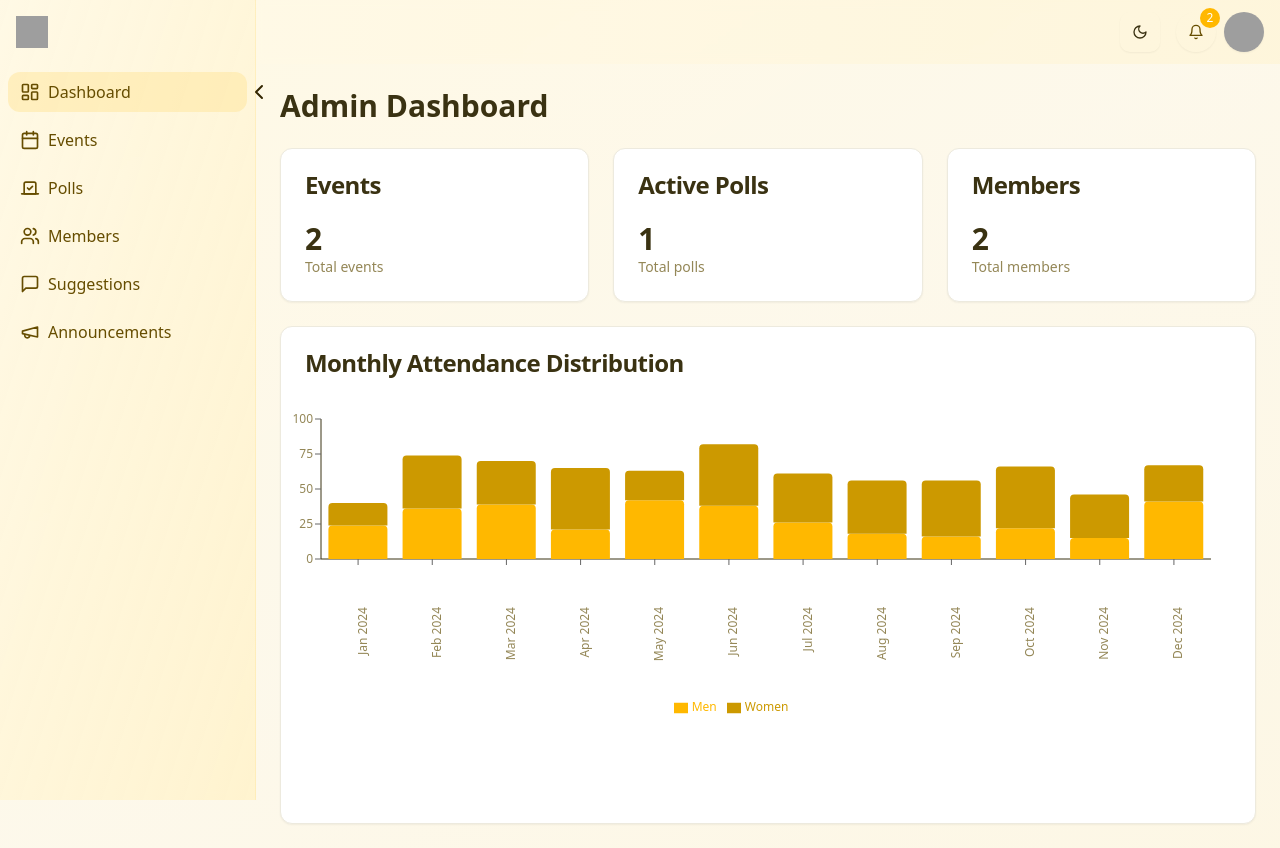
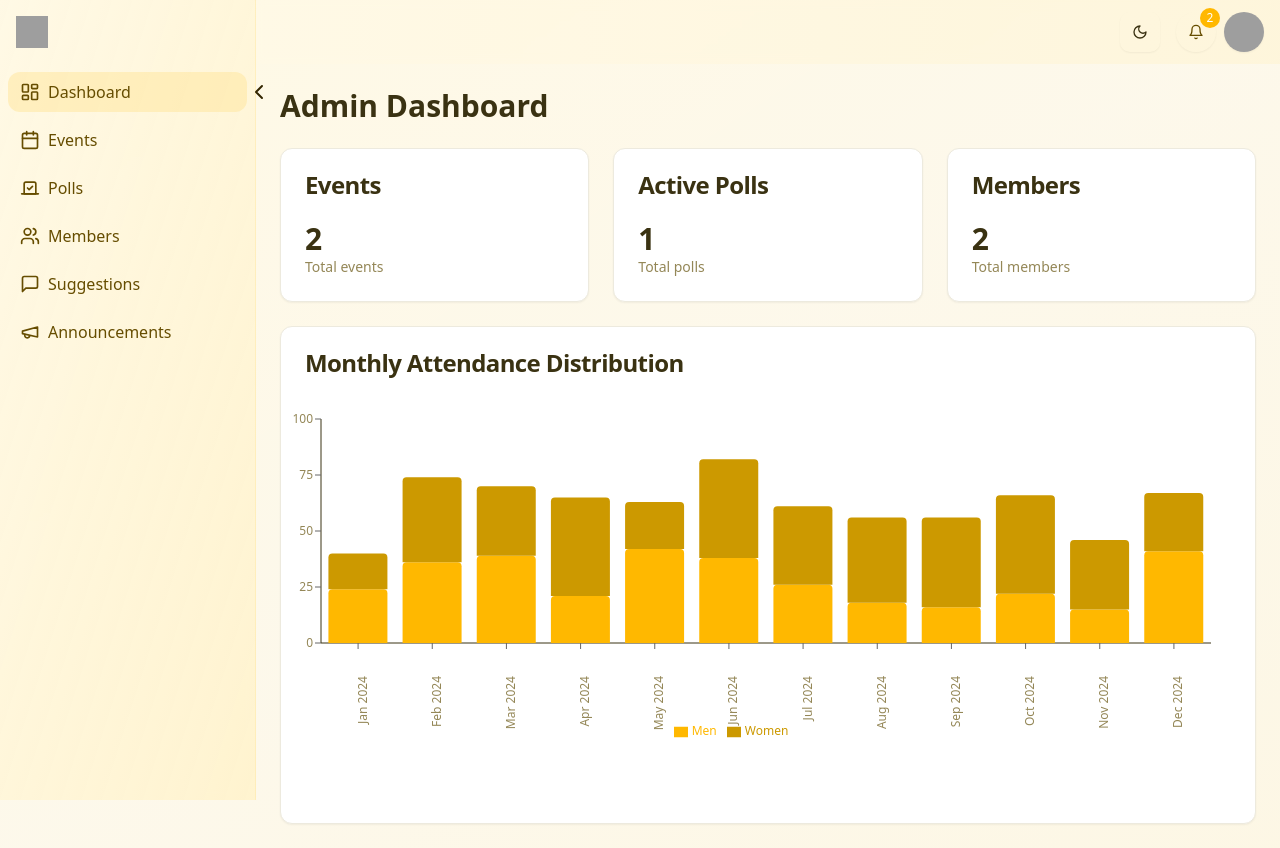
Before and after one commit to billionairedev24/youth-portal-harmony, a React (Vite) app: page /admin in a window 1280 px wide. Built offline with nearby package versions, Linux system fonts and the light colour scheme; grey boxes are pictures that could not be loaded.

Commit message:
Adjust chart label spacing
Reduced the space between the label and the bottom of the chart for a more compact layout.
[skip gpt_engineer]

```diff
--- a/src/components/admin/attendance-charts.tsx
+++ b/src/components/admin/attendance-charts.tsx
@@ -41,17 +41,17 @@ export function AttendanceCharts() {
           <ResponsiveContainer width="100%" height="100%">
             <BarChart
               data={monthlyAttendanceData}
-              margin={{ top: 20, right: 20, left: -20, bottom: 100 }}
+              margin={{ top: 20, right: 20, left: -20, bottom: 60 }}
             >
               <XAxis
                 dataKey="month"
                 angle={-90}
                 textAnchor="end"
-                height={100}
+                height={60}
                 interval={0}
                 tick={{
                   fill: 'currentColor',
-                  dy: 40,
+                  dy: 25,
                 }}
                 axisLine={{ stroke: 'currentColor' }}
               />
@@ -67,8 +67,8 @@ export function AttendanceCharts() {
                 verticalAlign="bottom"
                 height={36}
                 wrapperStyle={{
-                  paddingTop: '40px',
-                  marginTop: '40px'
+                  paddingTop: '20px',
+                  marginTop: '20px'
                 }}
               />
               <Bar
```
